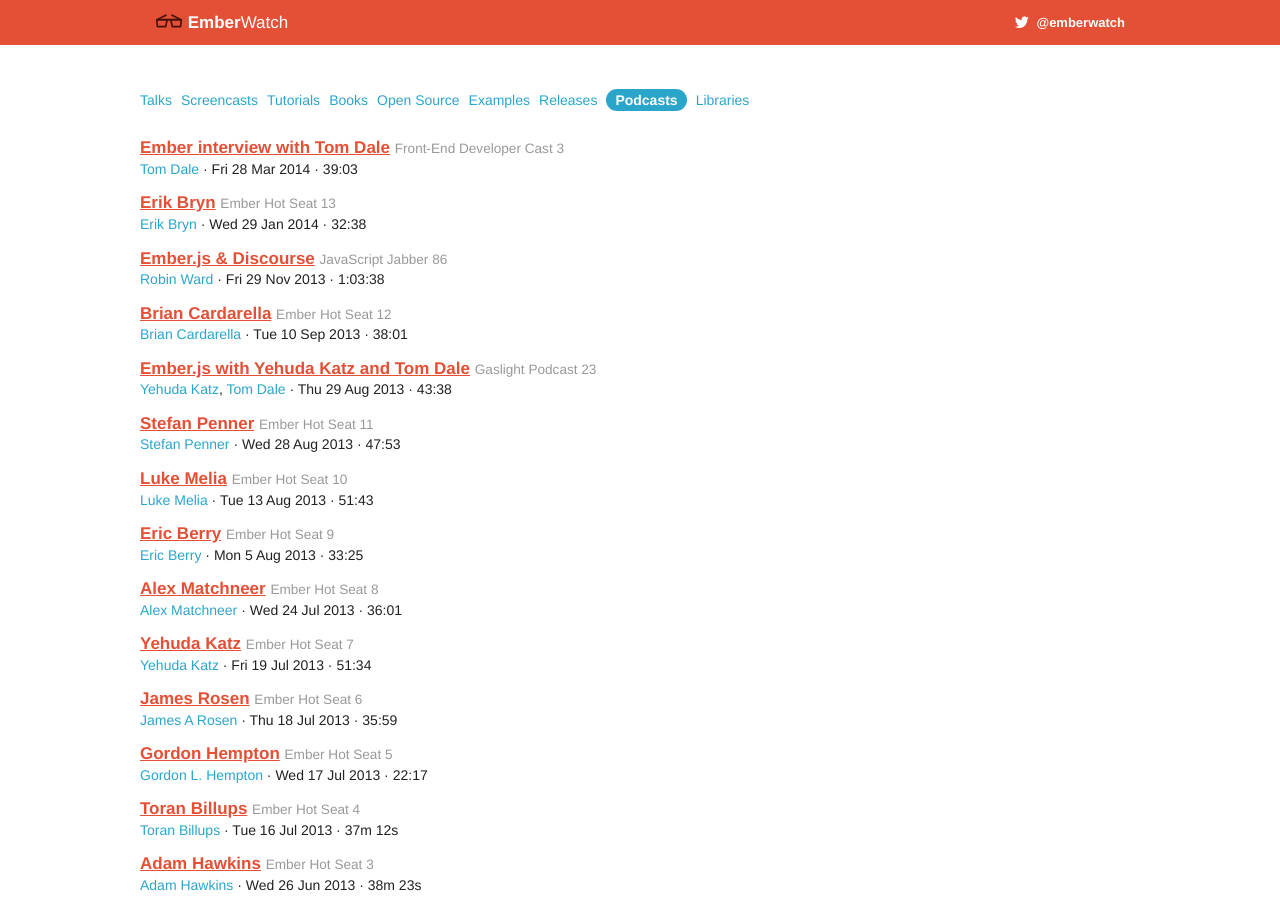
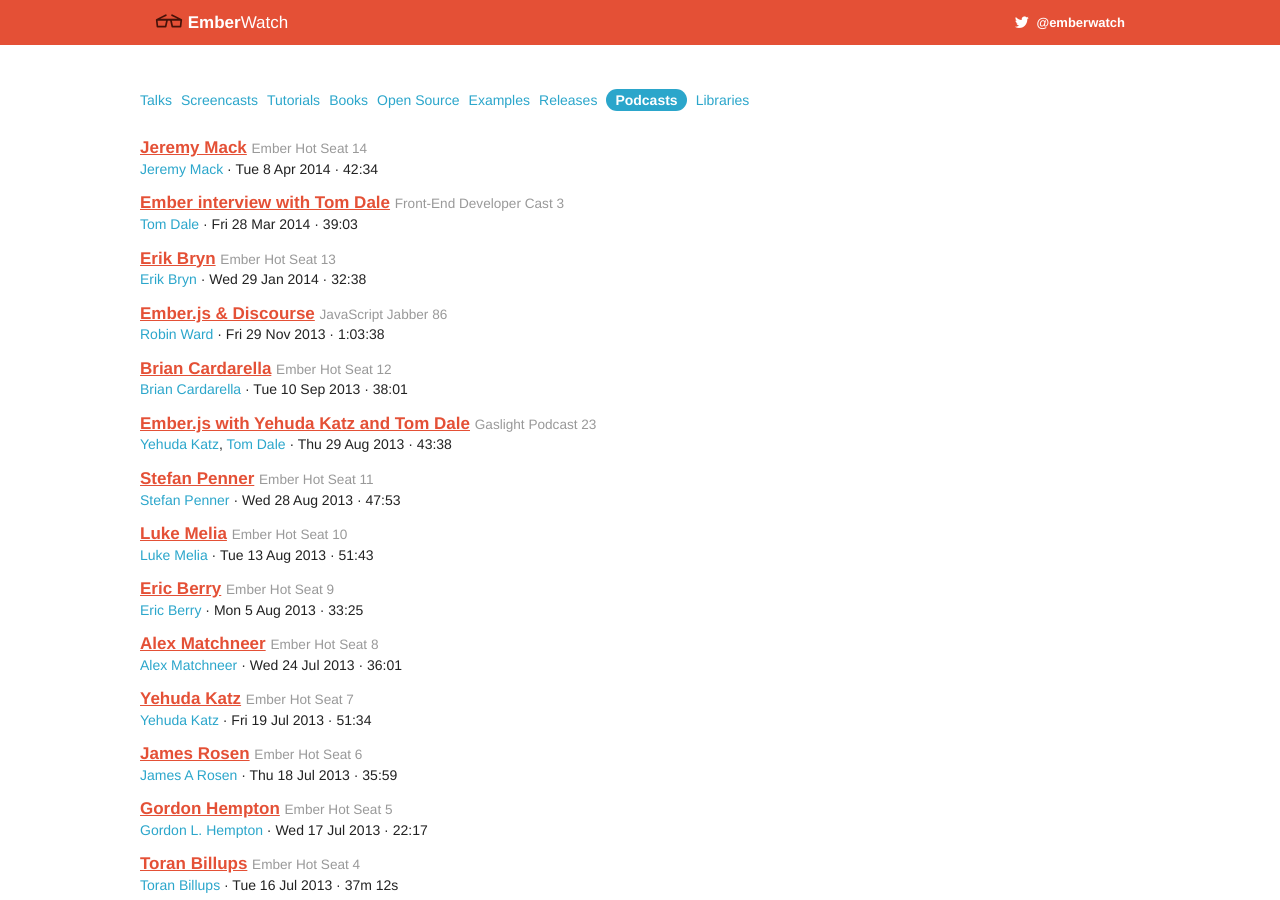
Before and after one commit to emberwatch/emberwatch, a Jekyll site: the page built from podcasts.html, in a window 1280 px wide and 900 px high. Built offline with Jekyll 4.4.1, drawn with Linux system fonts in a browser that asks for light colours; comment, search, counter and statistics services are not loaded.

Commit message:
Ember Hot Seat Episode 014: Jeremy Mack.

```diff
--- a/_data/podcasts.yml
+++ b/_data/podcasts.yml
@@ -1,4 +1,12 @@
 ---
+- title: Jeremy Mack
+  episode: 14
+  host: Ember Hot Seat
+  member_ids:
+  - 14
+  date: '2014-04-08'
+  duration: '42:34'
+  url: http://emberhotseat.com/2014/04/08/ember-hot-seat-episode-014.html
 - title: Ember interview with Tom Dale
   episode: 3
   host: Front-End Developer Cast
```
